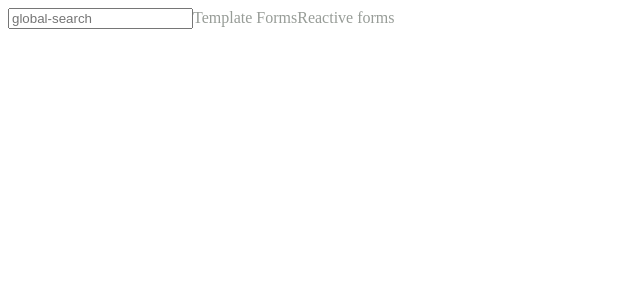
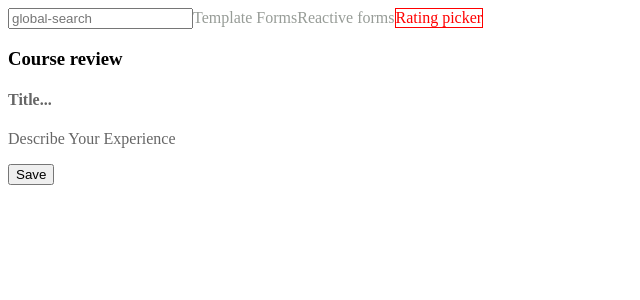
Before and after one commit to SltyBr/angular-forms-sandbox, an Angular app: page /rating-picker in a window 1280 px wide. Before the commit this address led to /. Shown: the top 300 px of the page, without its empty margins (0-640 px from the left). Built offline with nearby package versions, Linux system fonts and the light colour scheme.

Commit message:
custom cva

```diff
--- a/package.json
+++ b/package.json
@@ -18,6 +18,7 @@
     "@angular/platform-browser": "^15.2.10",
     "@angular/platform-browser-dynamic": "^15.2.10",
     "@angular/router": "^15.2.10",
+    "@polymer/paper-input": "^3.2.1",
     "rxjs": "~7.5.0",
     "tslib": "^2.3.0",
     "zone.js": "~0.11.4"
--- a/src/app/app-routing.module.ts
+++ b/src/app/app-routing.module.ts
@@ -1,5 +1,6 @@
 import { NgModule } from '@angular/core';
 import { RouterModule, Routes } from '@angular/router';
+import { RatingPickerComponent } from 'src/app/rating-picker-page/rating-picker/rating-picker.component';
 import { ReactiveFormsPageComponent } from 'src/app/reactive-forms/reactive-forms-page/reactive-forms-page.component';
 import { TemplateFormsPageComponent } from 'src/app/template-forms/template-forms-page/template-forms-page.component';
 
@@ -17,6 +18,10 @@ const routes: Routes = [
     path: 'reactive-forms',
     component: ReactiveFormsPageComponent,
   },
+  {
+    path: 'rating-picker',
+    component: RatingPickerComponent,
+  },
 ];
 
 @NgModule({
--- a/src/app/app.component.html
+++ b/src/app/app.component.html
@@ -1,4 +1,5 @@
 <app-header></app-header>
 <a class="app-link" [routerLinkActive]="'app-link-active'" [routerLink]="'/template-forms'">Template Forms</a>
 <a class="app-link" [routerLinkActive]="'app-link-active'" [routerLink]="'/reactive-forms'">Reactive forms</a>
+<a class="app-link" [routerLinkActive]="'app-link-active'" [routerLink]="'/rating-picker'">Rating picker</a>
 <router-outlet></router-outlet>
--- a/src/app/app.component.ts
+++ b/src/app/app.component.ts
@@ -3,6 +3,7 @@ import { RouterModule, RouterOutlet } from '@angular/router';
 import { NgSwitch, NgSwitchDefault, NgSwitchCase } from '@angular/common';
 import { TemplateFormsPageComponent } from 'src/app/template-forms/template-forms-page/template-forms-page.component';
 import { HeaderComponent } from 'src/app/header/header.component';
+import { RatingPickerComponent } from 'src/app/rating-picker-page/rating-picker/rating-picker.component';
 
 @Component({
   selector: 'app-root',
@@ -16,7 +17,8 @@ import { HeaderComponent } from 'src/app/header/header.component';
     RouterOutlet,
     TemplateFormsPageComponent,
     HeaderComponent,
-    RouterModule
+    RouterModule,
+    RatingPickerComponent
   ],
   changeDetection: ChangeDetectionStrategy.OnPush
 })
--- /dev/null
+++ b/src/app/rating-picker-page/rating-picker/rating-picker.component.html
@@ -0,0 +1,13 @@
+<form class="review" (ngSubmit)="onSubmit()" [formGroup]="form">
+    <h3>Course review</h3>
+    <!-- <paper-textarea
+        ngDefaultControl
+        placeholder="Your honest review"
+        label="Review text"
+        rows="2"
+        formControlName="reviewText"
+        class="review-text"></paper-textarea> -->
+    <div class="review-textarea" contenteditable formControlName="reviewText">
+    </div>
+    <button>Save</button>
+</form>
--- /dev/null
+++ b/src/app/rating-picker-page/rating-picker/rating-picker.component.scss
@@ -0,0 +1,3 @@
+form {
+    max-width: 300px;
+}
--- /dev/null
+++ b/src/app/rating-picker-page/rating-picker/rating-picker.component.ts
@@ -0,0 +1,26 @@
+import { CUSTOM_ELEMENTS_SCHEMA, ChangeDetectionStrategy, Component, inject } from '@angular/core';
+import { CommonModule } from '@angular/common';
+import '@polymer/paper-input/paper-textarea'
+import { FormBuilder, ReactiveFormsModule } from '@angular/forms';
+import { EditableContentDirective } from 'src/app/rating-picker-page/value-accessor/editable-content.directive';
+
+@Component({
+  selector: 'app-rating-picker',
+  standalone: true,
+  imports: [CommonModule, ReactiveFormsModule, EditableContentDirective],
+  templateUrl: './rating-picker.component.html',
+  styleUrls: ['./rating-picker.component.scss'],
+  changeDetection: ChangeDetectionStrategy.OnPush,
+  schemas: [CUSTOM_ELEMENTS_SCHEMA]
+})
+export class RatingPickerComponent {
+  private fb = inject(FormBuilder);
+  public form = this.fb.group({
+    reviewText: ''
+  })
+
+  public onSubmit(): void {
+    console.log(this.form.value);
+    this.form.reset();
+  }
+}
--- /dev/null
+++ b/src/app/rating-picker-page/value-accessor/editable-content.directive.ts
@@ -0,0 +1,65 @@
+import { Directive, ElementRef, HostListener, Renderer2, SecurityContext, inject } from '@angular/core';
+import { ControlValueAccessor, NG_VALUE_ACCESSOR } from '@angular/forms';
+import { DomSanitizer } from '@angular/platform-browser';
+
+const DEFAULT_TEMPLATE = `
+  <h4 data-placeholder="Title..."></h4>
+  <p data-placeholder="Describe Your Experience"></p>
+`
+
+@Directive({
+  selector: '[formControlName][contenteditable],[formControl][contenteditable],[ngModel][contenteditable]',
+  standalone: true,
+  providers: [
+    {
+      provide: NG_VALUE_ACCESSOR,
+      useExisting: EditableContentDirective,
+      multi: true
+    }
+  ]
+})
+export class EditableContentDirective implements ControlValueAccessor {
+
+  onChange!: (newValue: string) => void;
+  onTouch!: () => void;
+
+  @HostListener('input', ['$event'])
+  onInput(e: Event) {
+    this.onChange((e.target as HTMLElement).innerHTML);
+  }
+
+  @HostListener('blur')
+  onBlur() {
+    this.onTouch();
+  }
+
+  private renderer = inject(Renderer2);
+  private elementRef = inject(ElementRef);
+  private sanitizer = inject(DomSanitizer);
+
+  writeValue(obj: any): void {
+    console.log('Method writeValue has been implemented', obj);
+    this.renderer.setProperty(
+      this.elementRef.nativeElement,
+      'innerHTML',
+      this.sanitizer.sanitize(SecurityContext.HTML, obj) || DEFAULT_TEMPLATE
+    )
+  }
+  registerOnChange(fn: any): void {
+    console.log('Method registerOnChange has been implemented', fn);
+    this.onChange = fn;
+  }
+  registerOnTouched(fn: any): void {
+    console.log('Method registerOnTouched has been implemented', fn);
+    this.onTouch = fn;
+  }
+  setDisabledState?(isDisabled: boolean): void {
+    console.log('Method setDisabledState has been implemented', isDisabled);
+    this.renderer.setProperty(
+      this.elementRef.nativeElement,
+      'contentEditable',
+      !isDisabled
+    )
+  }
+
+}
--- a/src/app/reactive-forms/reactive-forms-page/reactive-forms-page.component.ts
+++ b/src/app/reactive-forms/reactive-forms-page/reactive-forms-page.component.ts
@@ -52,7 +52,7 @@ export class ReactiveFormsPageComponent implements OnInit, OnDestroy {
 
   public form = this._fb.group({
     firstName: this._fb.nonNullable.control('Pavel', [Validators.required, Validators.minLength(3), banWords(['test', 'test1'])]),
-    lastName: ['Popov', [Validators.required, Validators.minLength(2)]],
+    lastName: [{value: 'Popov', disabled: true}, [Validators.required, Validators.minLength(2)]],
     nickName: ['Slty',
       {
         validators: [Validators.required, Validators.minLength(2), Validators.pattern(/^[\w.]+$/)],
@@ -132,6 +132,7 @@ export class ReactiveFormsPageComponent implements OnInit, OnDestroy {
 
   public onSubmit(): void {
     console.log(this.form.value);
+    console.log(this.form.getRawValue())
     this.initialFormValue =  this.form.value;
     this.formRef.resetForm();
   }
--- a/src/styles.scss
+++ b/src/styles.scss
@@ -43,3 +43,18 @@
         border: 1px solid red;
     }
 }
+
+.review-textarea {
+    & h4 {
+        &:empty:before {
+            content: attr(data-placeholder);
+            opacity: 0.6;
+        }
+    }
+    p, div {
+        &:empty:before {
+            content: attr(data-placeholder);
+            opacity: 0.6;
+        }
+    }
+}
```
Also changed, not shown: 1 other file (tests, documents, lock files or other folders).
